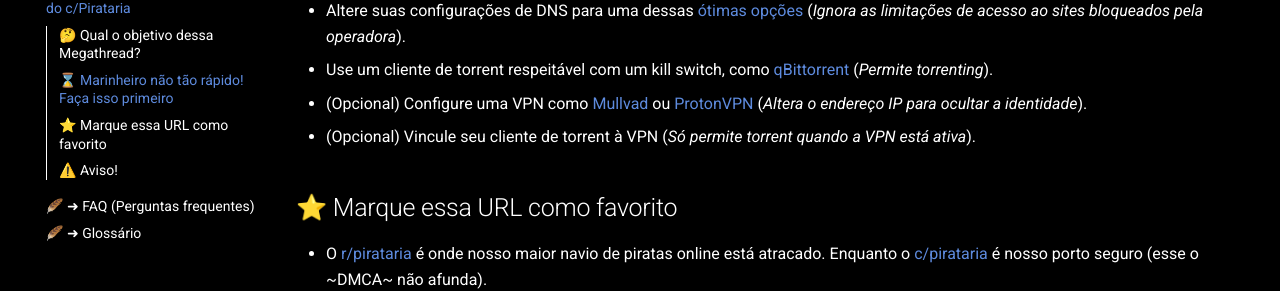
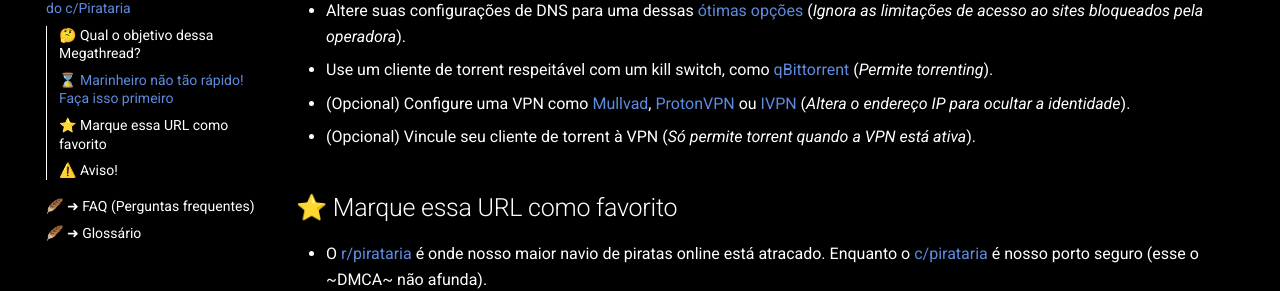
Before and after one commit to piratarialink/megathread_pirata, an MkDocs documentation site: the page built from docs/index.md, in a window 1280 px wide and 900 px high, scrolled down 316 px. Shown: the part 166-457 px from the top of the window. Built offline with MkDocs 1.6.1 and Material for MkDocs 9.7.7, drawn with Linux system fonts in a browser that asks for light colours; comment, search, counter and statistics services are not loaded.

Commit message:
Adicionar IVPN

```diff
--- a/docs/index.md
+++ b/docs/index.md
@@ -7,7 +7,7 @@
 - Use [Firefox](https://mozilla.org/firefox/new/) + [uBlock Origin](https://addons.mozilla.org/firefox/addon/ublock-origin/) + [Fast Forward](https://fastforward.team/) com essas [ configurações otimizadas](https://take-me-to.space/UShoGZ7.png) (*Bloqueia anúncios e malware*).
 - Altere suas configurações de DNS para uma dessas [ótimas opções](https://www.privacyguides.org/en/dns/) (*Ignora as limitações de acesso ao sites bloqueados pela operadora*).
 - Use um cliente de torrent respeitável com um kill switch, como [qBittorrent](https://www.qbittorrent.org/) (*Permite torrenting*).
-- (Opcional) Configure uma VPN como [Mullvad](https://mullvad.net/) ou [ProtonVPN](https://protonvpn.com/) (*Altera o endereço IP para ocultar a identidade*).
+- (Opcional) Configure uma VPN como [Mullvad](https://mullvad.net/), [ProtonVPN](https://protonvpn.com/) ou [IVPN](https://www.ivpn.net/) (*Altera o endereço IP para ocultar a identidade*).
 - (Opcional) Vincule seu cliente de torrent à VPN (*Só permite torrent quando a VPN está ativa*).
 
 ## ⭐ Marque essa URL como favorito
```
